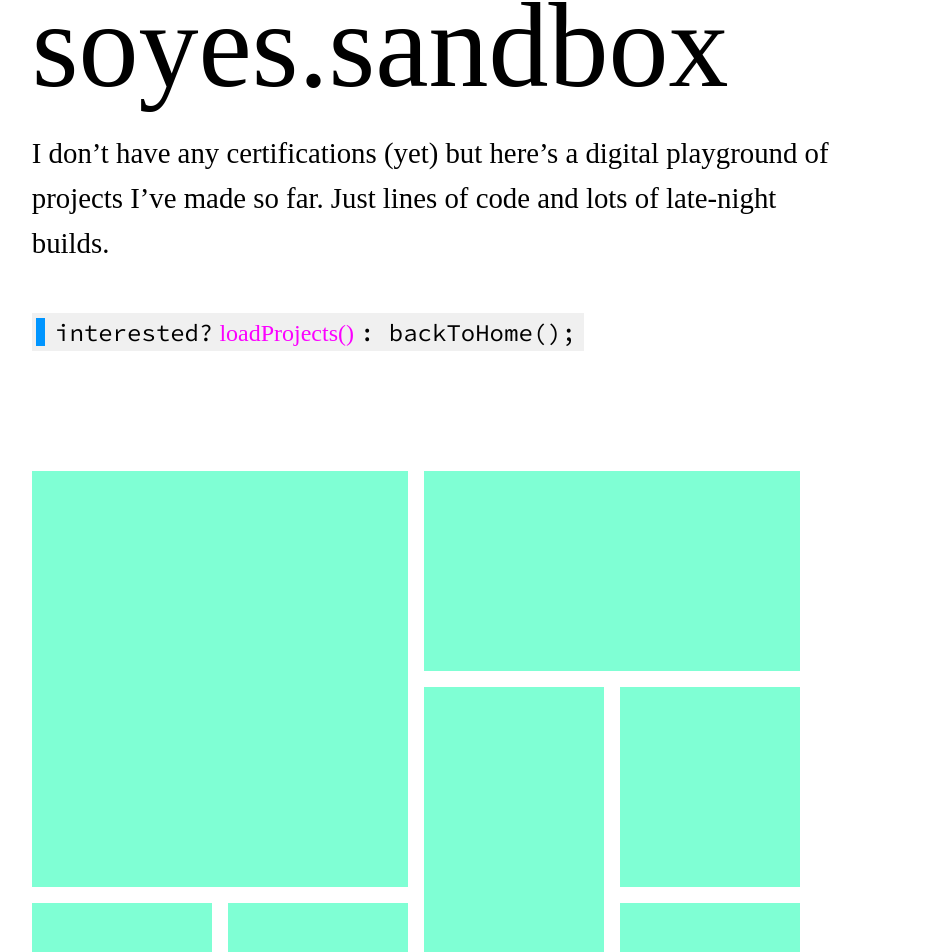
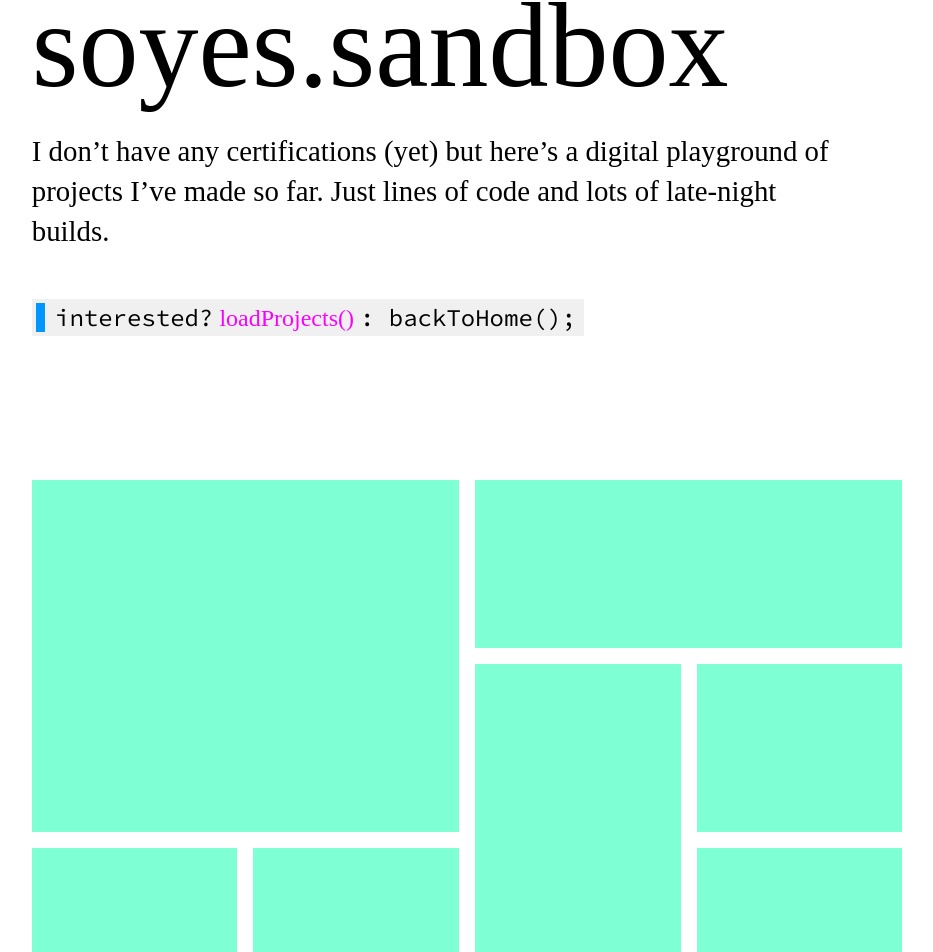
Before and after one commit to soyedotcom/soye.com, a React (Vite) app: page / in a window 1280 px wide. Shown: the part 1576-2528 px from the top of the page, without its empty margins (173-1106 px from the left). Built offline with nearby package versions, Linux system fonts and the light colour scheme; a web font is replaced by a local one.

Commit message:
Adjust BentoBox.jsx and add gap to .web-section

```diff
--- a/src/styles/BentoBox.css
+++ b/src/styles/BentoBox.css
@@ -1,9 +1,10 @@
 .project-container {
-  margin: 15vh 0;
+  margin: 15vh 0 10vh 0;
+  max-width: 100%;
   display: grid;
-  width: 60vw;
+  justify-content: center;
   grid-template-columns: 1fr 1fr 1fr 1fr;
-  grid-template-rows: 25vh 25vh 25vh 25vh;
+  grid-template-rows: 21vh 21vh 21vh 21vh;
   gap: 1rem;
   grid-template-areas:
     "box-1 box-1 box-2 box-2"
@@ -21,10 +22,10 @@
 
 @media (max-width: 70rem) {
   .project-container {
-    margin: 8vh 0;
+    margin-top: 8vh;
     gap: 1vw;
     min-height: 60vh;
-    min-width: 100%;
+    width: 100%;
     grid-template-columns: 1fr 1fr 1fr;
     grid-template-rows: 20vh 20vh 20vh 20vh;
 
--- a/src/styles/WebSection.css
+++ b/src/styles/WebSection.css
@@ -2,6 +2,7 @@
   min-height: calc(100vh - 5rem);
   display: grid;
   justify-content: center;
+  gap: 3vh;
 }
 
 .current-sect {
@@ -18,7 +19,7 @@
 .subheading {
   font-size: clamp(1.4rem, 3vw, 1.8rem);
   font-weight: 300;
-  line-height: clamp(2.2rem, 6.5vh, 2.8rem);
+  line-height: clamp(2.2rem, 6.5vh, 2.5rem);
   max-width: 50rem;
 
   display: inline-flex;
```
